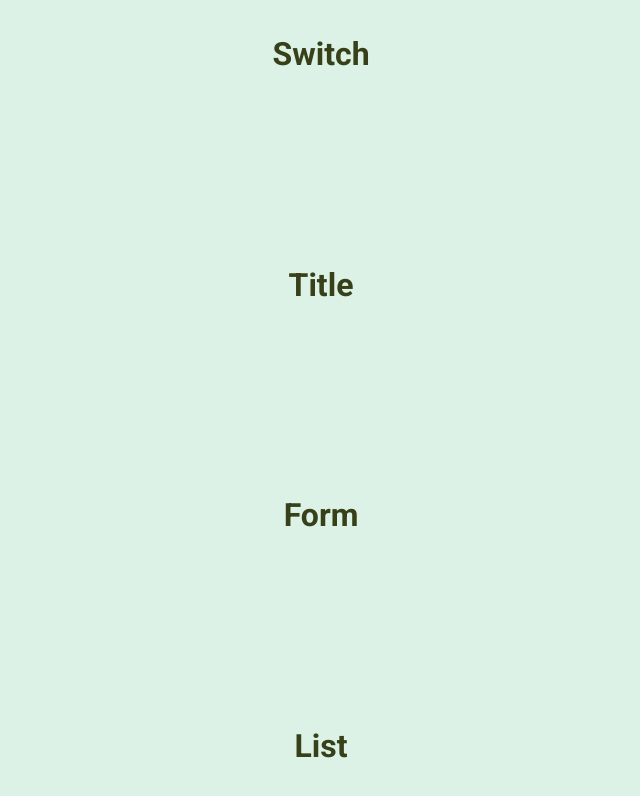
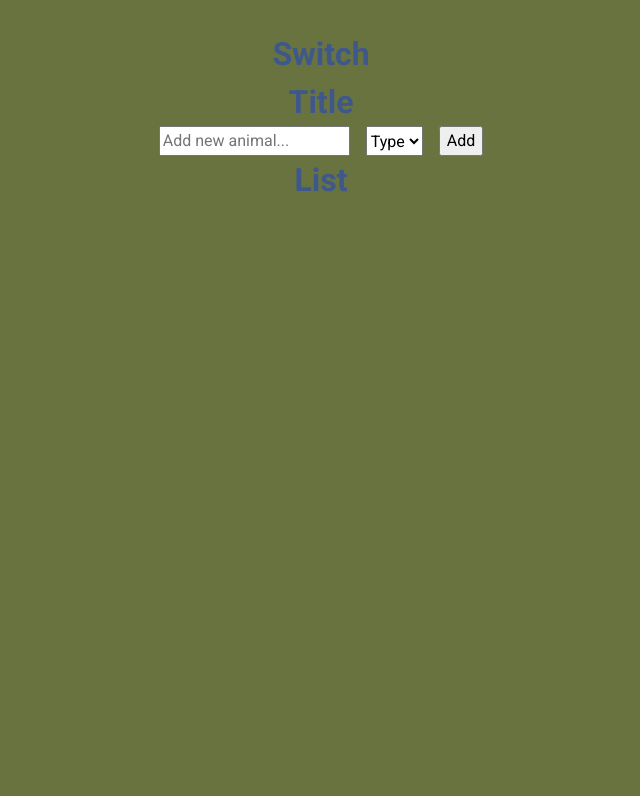
Before and after one commit to ArtisVansovics/md23_vue-components, a Vue app: page / in a window 1280 px wide. Shown: the top 796 px of the page, without its empty margins (319-959 px from the left). Built offline with nearby package versions, Linux system fonts and the light colour scheme.

Commit message:
Submitted animal name and type is added to AnimalListContainer animal list and saved to localStorage

```diff
--- a/src/components/AnimalForm/AnimalForm.scss
+++ b/src/components/AnimalForm/AnimalForm.scss
@@ -0,0 +1,6 @@
+.form {
+  display: flex;
+  flex-flow: row wrap;
+  justify-content: space-between;
+  gap: 16px;
+}
--- a/src/components/AnimalForm/AnimalForm.vue
+++ b/src/components/AnimalForm/AnimalForm.vue
@@ -1,5 +1,18 @@
 <template>
-  <h1>Form</h1>
+  <form class="form" v-on:submit.prevent="handleSubmit">
+    <input
+      class="input"
+      type="text"
+      placeholder="Add new animal..."
+      v-model="inputValue"
+    />
+    <select class="select" v-model="speciesSelection">
+      <option disabled selected label="Type" />
+      <option value="cat">CAT</option>
+      <option value="dog">DOG</option>
+    </select>
+    <button class="button" type="submit">Add</button>
+  </form>
 </template>
 
 <script lang="ts">
@@ -7,6 +20,24 @@ import { defineComponent } from "vue";
 
 export default defineComponent({
   name: "AnimalForm",
+  emits: ["addAnimal"],
+  data: () => ({
+    inputValue: "",
+    speciesSelection: "",
+    id: 0,
+  }),
+  methods: {
+    handleSubmit() {
+      this.$emit("addAnimal", {
+        id: (this.id += 1),
+        type: this.speciesSelection,
+        name: this.inputValue,
+      });
+
+      this.inputValue = "";
+      this.speciesSelection = "";
+    },
+  },
 });
 </script>
 
--- a/src/components/AnimalListContainer/AnimalListContainer.scss
+++ b/src/components/AnimalListContainer/AnimalListContainer.scss
@@ -1,10 +1,10 @@
 .container {
   display: flex;
   flex-flow: column;
-  justify-content: space-between;
+  justify-content: flex-start;
   align-items: center;
   min-height: 100vh;
   padding: 30px;
-  background-color: #DCF2E6;
-  color: #374019;
+  background-color: #687340;
+  color: #3E588C;
 }
--- a/src/components/AnimalListContainer/AnimalListContainer.vue
+++ b/src/components/AnimalListContainer/AnimalListContainer.vue
@@ -2,7 +2,7 @@
   <div class="container">
     <AnimalSwitch />
     <h1>Title</h1>
-    <AnimalForm />
+    <AnimalForm @addAnimal="addAnimal" />
     <AnimalList />
   </div>
 </template>
@@ -13,6 +13,12 @@ import AnimalForm from "@/components/AnimalForm/AnimalForm.vue";
 import AnimalSwitch from "@/components/AnimalSwitch/AnimalSwitch.vue";
 import AnimalList from "@/components/AnimalList/AnimalList.vue";
 
+type Animal = {
+  id: number;
+  type: string;
+  name: string;
+};
+
 export default defineComponent({
   name: "AnimalListContainer",
   components: {
@@ -20,6 +26,26 @@ export default defineComponent({
     AnimalForm,
     AnimalList,
   },
+  data: () => ({
+    animals: [] as Animal[],
+  }),
+  created() {
+    this.animals = JSON.parse(localStorage.getItem("animals") || "[]");
+  },
+  watch: {
+    animals(newAnimals) {
+      localStorage.setItem("animals", JSON.stringify(newAnimals));
+    },
+  },
+  methods: {
+    addAnimal(animal: Animal) {
+      const newAnimals = [...this.animals];
+
+      newAnimals.push(animal);
+
+      this.animals = newAnimals;
+    },
+  },
 });
 </script>
 
```
